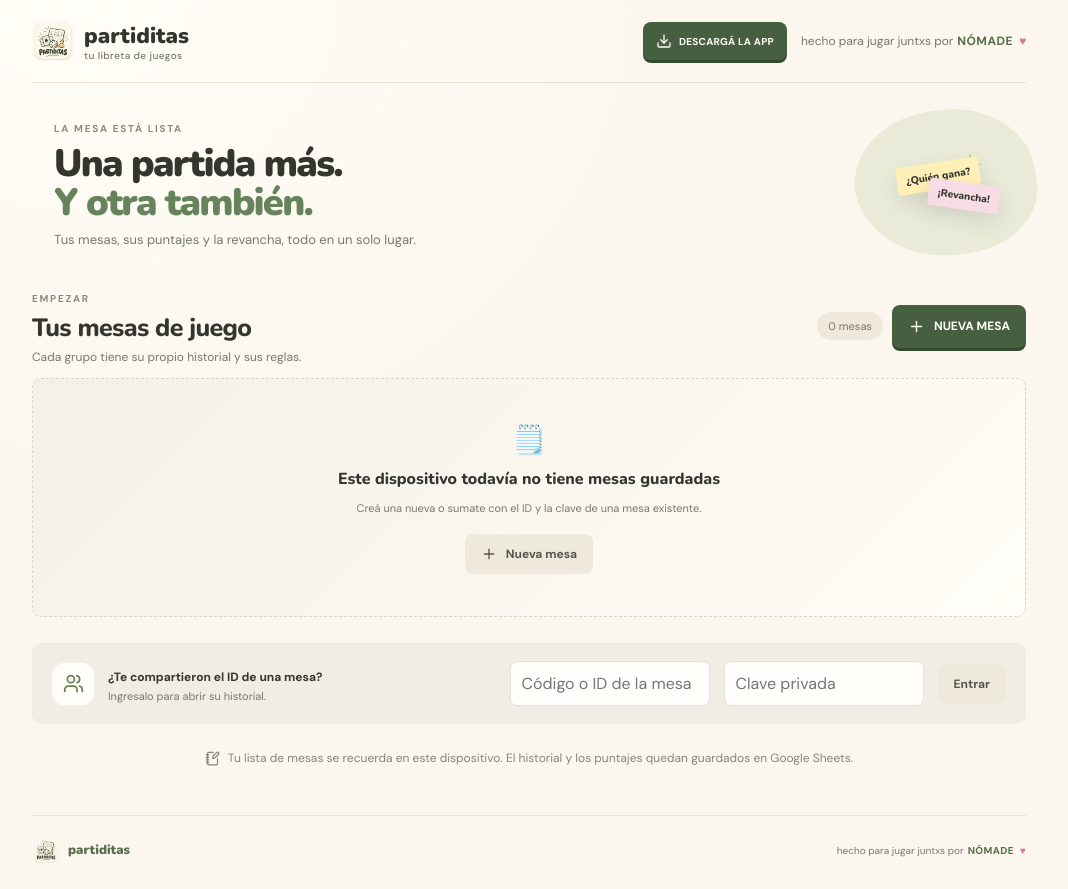
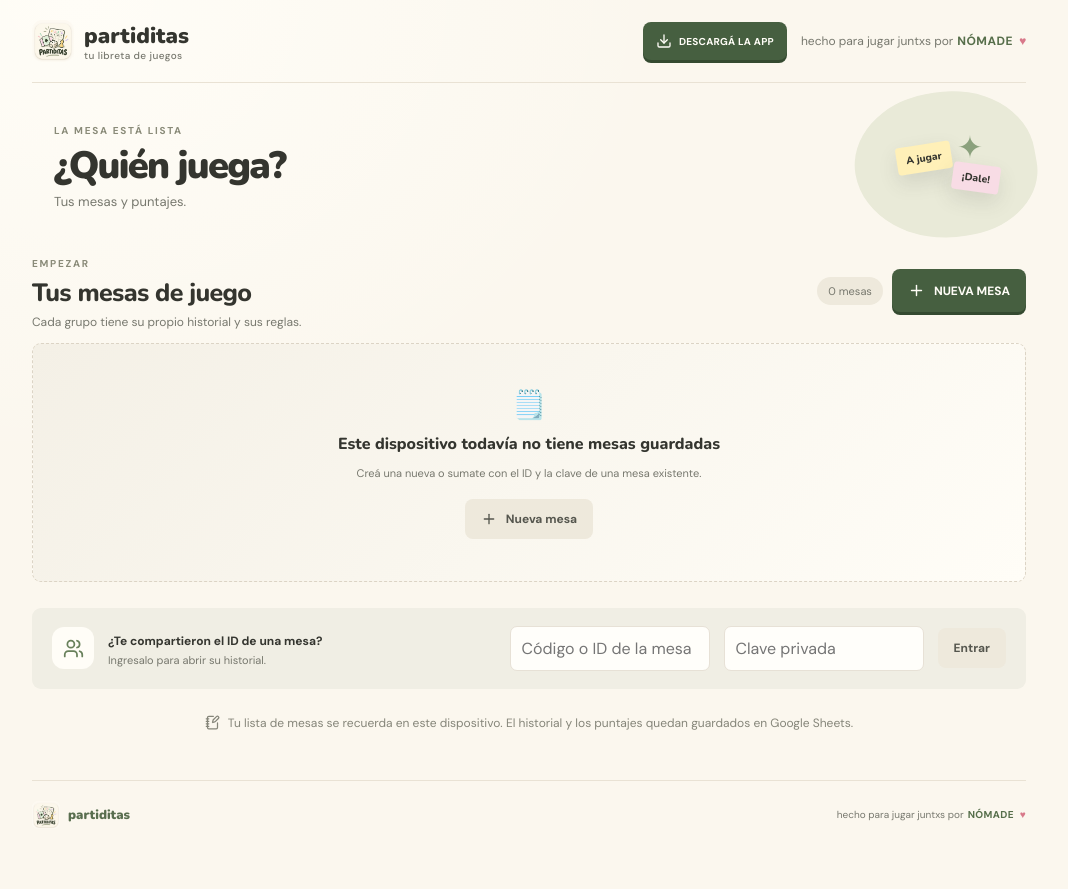
Before and after one commit to lsnieg-design/partiditas, a React (Vite) app: page / in a window 1280 px wide. Shown: the whole page, without its empty margins (111-1179 px from the left). After the commit the page ends 854 px from the top, so only its background shows below. Built offline with nearby package versions, Linux system fonts and the light colour scheme.

Commit message:
Update App.jsx

```diff
--- a/src/App.jsx
+++ b/src/App.jsx
@@ -475,7 +475,7 @@ export default function App() {
     {busy && <div className="busy"><LoaderCircle size={16} className="spin"/> Guardando…</div>}
 
     {screen === 'home' && <>
-      <section className="hero home-hero-compact"><div><span className="eyebrow">LA MESA ESTÁ LISTA</span><h1>Una partida más.<br/><em>Y otra también.</em></h1><p>Tus mesas, sus puntajes y la revancha, todo en un solo lugar.</p></div><div className="hero-doodle compact-doodles" aria-hidden="true"><div className="doodle-card yellow">¿Quién gana?</div><div className="doodle-card pink">¡Revancha!</div><span>✦</span></div></section>
+      <section className="hero home-hero-compact"><div><span className="eyebrow">LA MESA ESTÁ LISTA</span><h1>¿Quién juega?</h1><p>Tus mesas y puntajes.</p></div><div className="hero-doodle compact-doodles" aria-hidden="true"><div className="doodle-card yellow">A jugar</div><div className="doodle-card pink">¡Dale!</div><span>✦</span></div></section>
       <section className="section-head home-section-head"><div><span className="eyebrow">EMPEZAR</span><h2>Tus mesas de juego</h2><p className="section-subtitle">Cada grupo tiene su propio historial y sus reglas.</p></div><div className="home-section-actions"><span className="count-pill">{groups.length} {groups.length === 1 ? 'mesa' : 'mesas'}</span><button type="button" className="button primary new-table-button" onClick={() => { setGroupForm(blankGroup); setError(''); setScreen('newgroup'); }}><Plus size={17}/> NUEVA MESA</button></div></section>
       {groups.length ? <div className="group-grid">{groups.map((g, i) => <article className={`group-card note-${i%4}`} key={g.id}>
         <button type="button" className="group-card-open" onClick={() => openGroup(g)} aria-label={`Abrir mesa ${g.name}`} disabled={busy}>
@@ -540,7 +540,7 @@ export default function App() {
         <div className="mobile-play-content">
           {activeGame.gameId === 'truco' ? <>
             <div className="mobile-match-meta"><span>PARTIDO A {trucoTarget}</span><span>{(activeGame.rounds || []).length} manos guardadas</span></div>
-            <div className="truco-tap-instruction">Tocá el bloque activo para sumar un tanto. Cada 5 tantos se completa un grupo de cuatro líneas y una diagonal.</div>
+            <div className="truco-tap-instruction">Tocá el lado del equipo para sumar 1 tanto. Cada grupo se completa con 5 rayas; al llegar a 15 pasan a las buenas.</div>
             <div className="truco-mobile-teams">
               {activeGame.players.map((p, i) => {
                 const score = Math.max(0, Math.min(trucoTarget, shownTruco(p.name)));
@@ -548,7 +548,7 @@ export default function App() {
                 const buenas = Math.max(0, score - trucoSplit);
                 const remainingSlots = trucoTarget - trucoSplit;
                 const won = score >= trucoTarget;
-                return <section className={`truco-mobile-team ${i === 0 ? 'team-mint' : 'team-rose'} ${won ? 'team-winner' : ''}`} key={p.id || p.name}>
+                return <section className={`truco-mobile-team ${i === 0 ? 'team-mint' : 'team-rose'} ${won ? 'team-winner' : ''}`} key={p.id || p.name} onClick={(event) => { if (event.target.closest("button")) return; if (!busy && !won && score < trucoTarget) setTrucoScoreAt(p.name, score + 1); }} role="button" tabIndex={0} aria-label={`Sumar un tanto a ${p.name}`} onKeyDown={(event) => { if ((event.key === "Enter" || event.key === " ") && !busy && !won && score < trucoTarget) { event.preventDefault(); setTrucoScoreAt(p.name, score + 1); } }}>
                   <div className="truco-team-head"><div><span className="team-kicker">EQUIPO {i + 1}</span><h2>{p.name}</h2>{activeGame.rules?.teamMembers?.[p.name]?.length > 0 && <p>{activeGame.rules.teamMembers[p.name].join(' · ')}</p>}</div><div className="truco-score-bubble"><strong>{score}</strong><small>/{trucoTarget}</small></div></div>
                   <div className="tally-touch-area">
                     <div className="tally-section-mobile"><div className="tally-label-row"><span>MALAS</span><strong>{malas}<small>/{trucoSplit}</small></strong></div><div className="tally-bundles-grid">{Array.from({ length: Math.ceil(trucoSplit / 5) }, (_, n) => { const fill = Math.min(5, Math.max(0, malas - n * 5)); const blockEnd = Math.min((n + 1) * 5, trucoSplit); const canTap = !busy && !won && score < trucoSplit && score >= n * 5 && score < blockEnd; return <TallyBundle key={n} fill={fill} disabled={!canTap} onClick={() => setTrucoScoreAt(p.name, Math.min(trucoTarget, score + 1))} label={`Malas, bloque ${n + 1}: ${fill} de 5. Tocá para sumar el siguiente tanto.`} />; })}</div></div>
```
